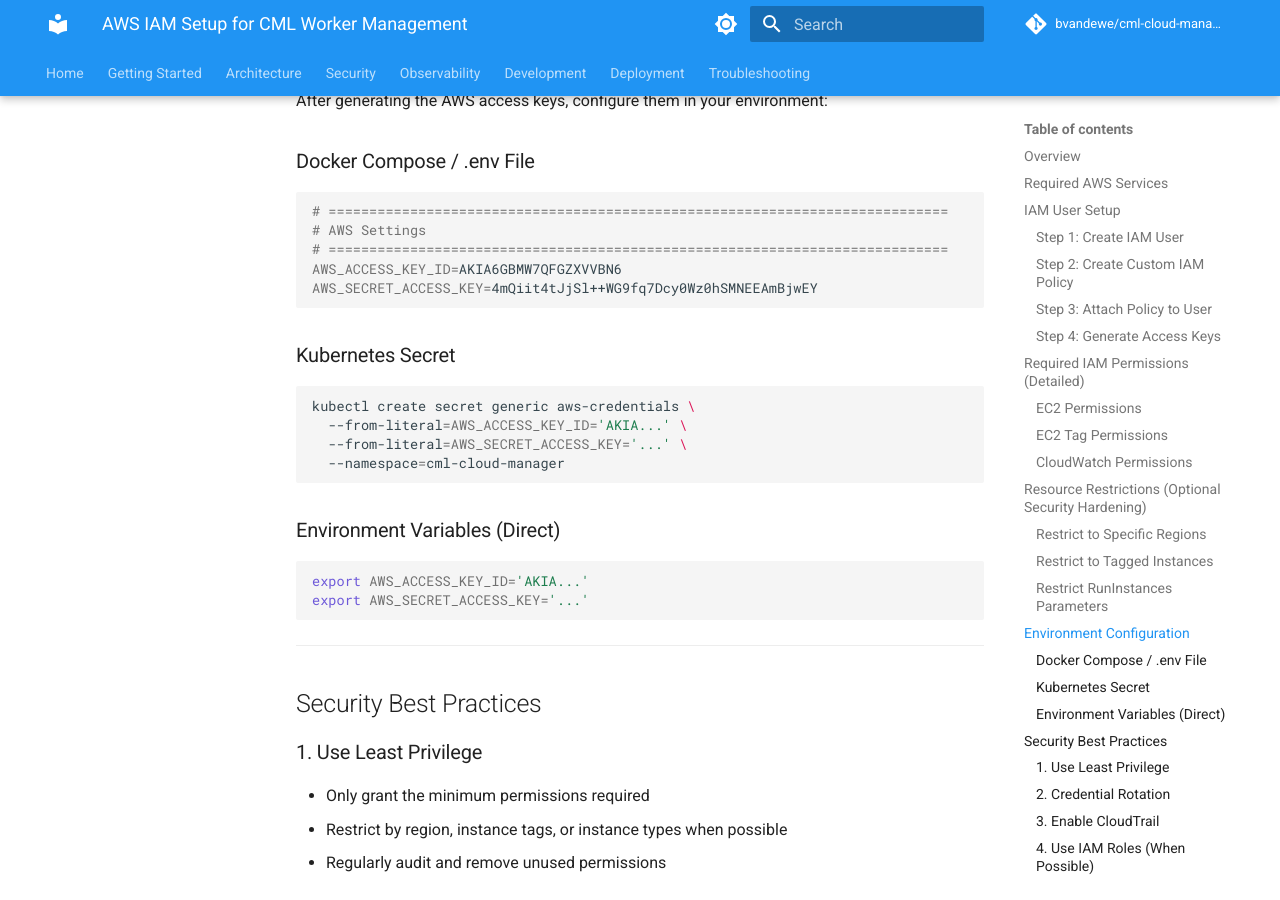
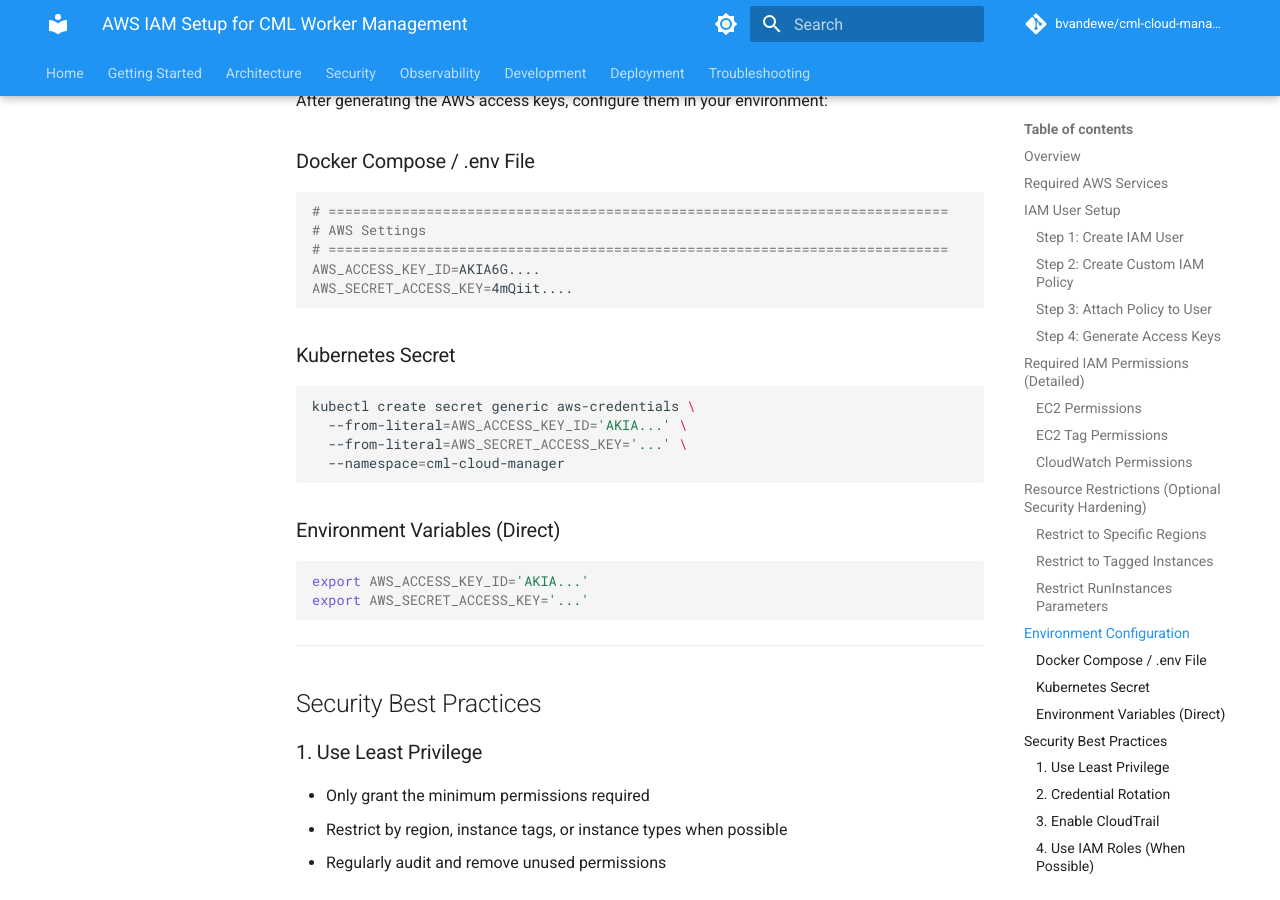
Before and after one commit to bvandewe/CML-Cloud-Manager, an MkDocs documentation site: the page built from docs/security/aws-iam-setup.md, in a window 1280 px wide and 900 px high, scrolled down 5179 px. Built offline with MkDocs 1.6.1 and Material for MkDocs 9.7.7, drawn with Linux system fonts in a browser that asks for light colours; comment, search, counter and statistics services are not loaded.

````diff
--- a/docs/security/aws-iam-setup.md
+++ b/docs/security/aws-iam-setup.md
@@ -213,8 +213,8 @@
 # ============================================================================
 # AWS Settings
 # ============================================================================
-AWS_ACCESS_KEY_ID=AKIA6GBMW7QFGZXVVBN6
-AWS_SECRET_ACCESS_KEY=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
+AWS_ACCESS_KEY_ID=AKIA6G....
+AWS_SECRET_ACCESS_KEY=4mQiit....
 ```
 
 ### Kubernetes Secret
````
